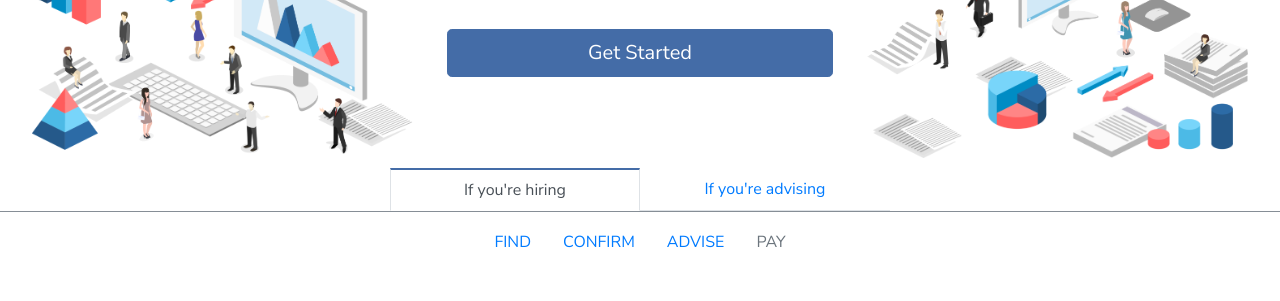
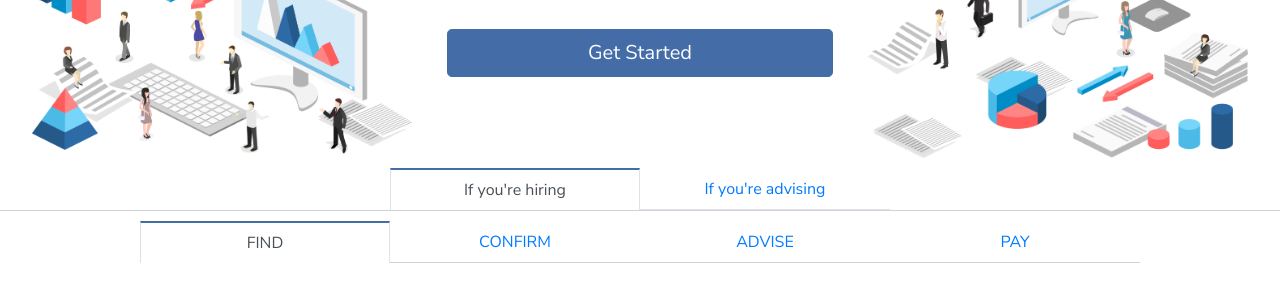
Before and after one commit to Bid4Group/mab-landingpage, a website: page index.html in a window 1280 px wide. Shown: the part 313-614 px from the top of the page. Drawn offline with Linux system fonts and the light colour scheme.

Commit message:
Added subnavigation tabs.

```diff
--- a/index.html
+++ b/index.html
@@ -79,9 +79,8 @@
 
     <!-- Icons Grid -->
     <section class="features-icons text-center">
-      <div class="container">
       <div class="row justify-content-center">
-          <ul class="nav">
+        <ul class="nav nav-tabs mab-tabs">
             <li class="nav-item">
               <a class="nav-link active" href="#">FIND</a>
             </li>
@@ -92,11 +91,10 @@
               <a class="nav-link" href="#">ADVISE</a>
             </li>
             <li class="nav-item">
-                <a class="nav-link disabled" href="#">PAY</a>
+              <a class="nav-link" href="#">PAY</a>
             </li>
           </ul>
       </div>
-
     </section>
 
     <!-- Image Showcases -->
--- a/scss/_masthead.scss
+++ b/scss/_masthead.scss
@@ -3,8 +3,8 @@ header.masthead {
   padding-top: 6rem;
   padding-left: 2rem;
   padding-right: 2rem;
-  border-bottom: $gray-600 solid 1px;
   color: $black !important;
+  border-bottom: 1px solid $gray-400;
   .overlay {
     position: absolute;
     background-color: $white;
@@ -21,7 +21,7 @@ header.masthead {
     padding-top: 8rem;
     padding-left: 2rem;
     padding-right: 2rem;
-    border-bottom: $gray-600 solid 1px;
+    border-bottom: 1px solid $gray-400;
     h1 {
       font-size: 3rem;
     }
--- a/scss/_navigation.scss
+++ b/scss/_navigation.scss
@@ -14,12 +14,18 @@
 
 .nav-tabs .nav-item {
     min-width: 250px;
+    border-bottom: 0;
 }
 
 .nav-tabs .nav-link.active {
     border-top-color: $blue;
     border-radius: 0;
     border-top-width: 2px;
+    border-bottom: 0;
+}
+
+.mab-tabs {
+    border-bottom: 1px solid $gray-400;
 }
 
 ul {
```
Also changed, not shown: css/landing-page.css, css/landing-page.min.css. Lines whose indentation alone changed are shown as unchanged.
